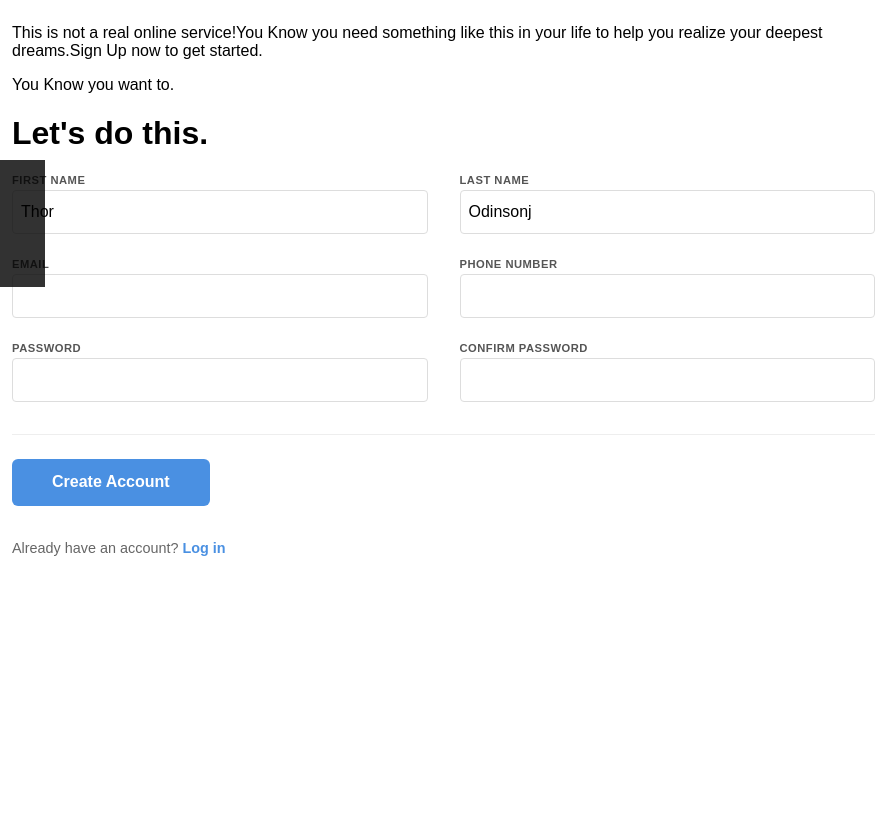
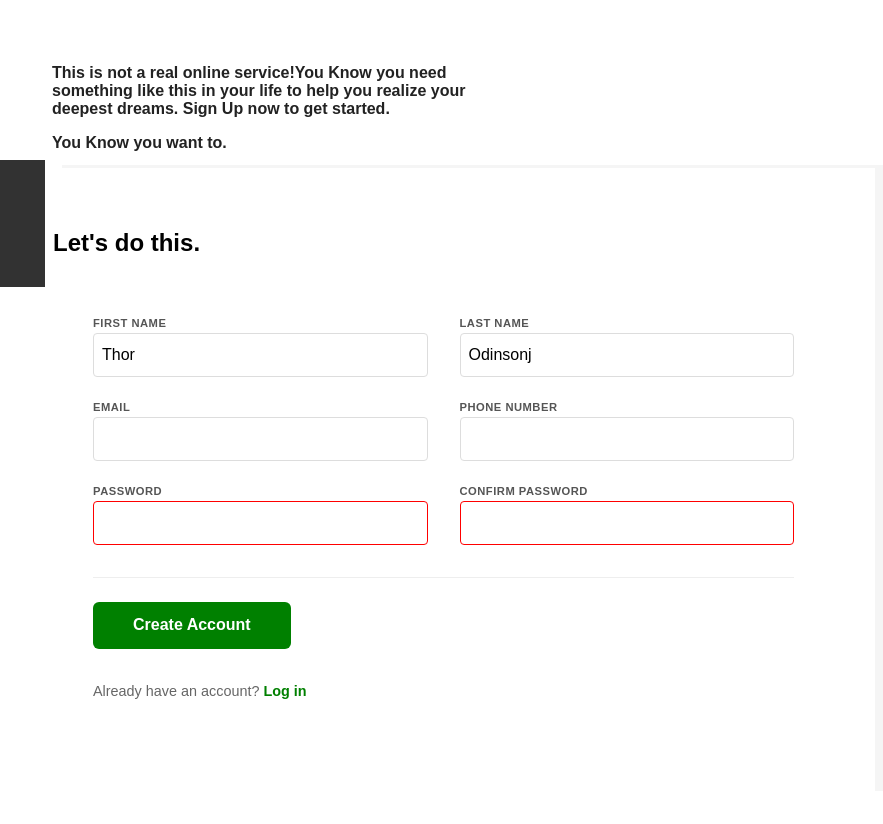
Before and after one commit to offxsaint/Sign-up_Form, a plain HTML site: page index.html in a window 1280 px wide. Shown: the full height of the page, 397-1280 px from the left. Drawn offline with Linux system fonts and the light colour scheme; a web font is replaced by a local one.

Commit message:
Fixed Form structure and styled form.

```diff
--- a/index.html
+++ b/index.html
@@ -22,14 +22,14 @@
         <div class="header">
             <p>This is not a real online service!You Know you need something
                 like this in your life to help you realize your deepest
-                dreams.Sign Up now to get started.
+                dreams. Sign Up now to get started.
             </p>
             <p>You Know you want to.</p>
         </div>
         <div class="main">
-                <h1>Let's do this.</h1>
+                <h2>Let's do this.</h2>
 
-            <form action="#" method="post">
+            <form class="form-main" action="#" method="post">
             <div class="form-row">
             <div class="form-group">
               <label for="first-name">FIRST NAME</label>
--- a/style.css
+++ b/style.css
@@ -39,32 +39,28 @@ body {
     font-size: 6rem;
 }
 
-.form-container {
+.header {
+    font-size: 1rem;
+    padding-left: 2.5rem;
+    padding-top: 2.5rem;
+    padding-right: 2.5rem;
+    margin-right: 22.4rem;
+    font-size: 1rem;
+    font-weight: 600;
+    color: #222;
+}
+
+.main {
+    padding: 2.5rem;
+    border: solid 1px white;
+    box-shadow: 50px -3px whitesmoke;
+}
+
+.form-main {
   padding: 2.5rem;
 }
 
-/* Form header styles */
-.form-header {
-  margin-bottom: 2rem;
-  border-bottom: 1px solid #eee;
-  padding-bottom: 1.5rem;
-}
-
-.disclaimer {
-  font-size: 1.1rem;
-  color: #444;
-  margin-bottom: 0.75rem;
-  font-weight: 500;
-}
-
-.cta {
-  font-size: 1.2rem;
-  font-weight: 600;
-  color: #222;
-}
-
-/* Main form styles */
-.form-main h2 {
+.h2 {
   font-size: 1.5rem;
   margin-bottom: 1.5rem;
   color: #222;
@@ -107,9 +103,9 @@ input:focus {
 
 input[type="password"] {
   letter-spacing: 0.3em;
+  border-color: red;
 }
 
-/* Form actions */
 .form-actions {
   margin-top: 2rem;
   padding-top: 1.5rem;
@@ -117,7 +113,7 @@ input[type="password"] {
 }
 
 .btn-create {
-  background-color: #4a90e2;
+  background-color: green;
   color: white;
   border: none;
   padding: 0.9rem 2.5rem;
@@ -139,7 +135,7 @@ input[type="password"] {
 }
 
 .login-link a {
-  color: #4a90e2;
+  color: green;
   text-decoration: none;
   font-weight: 600;
 }
@@ -148,7 +144,6 @@ input[type="password"] {
   text-decoration: underline;
 }
 
-/* Responsive adjustments */
 @media (max-width: 640px) {
   .container {
     margin: 1rem;
```
Lines whose indentation alone changed are shown as unchanged.
